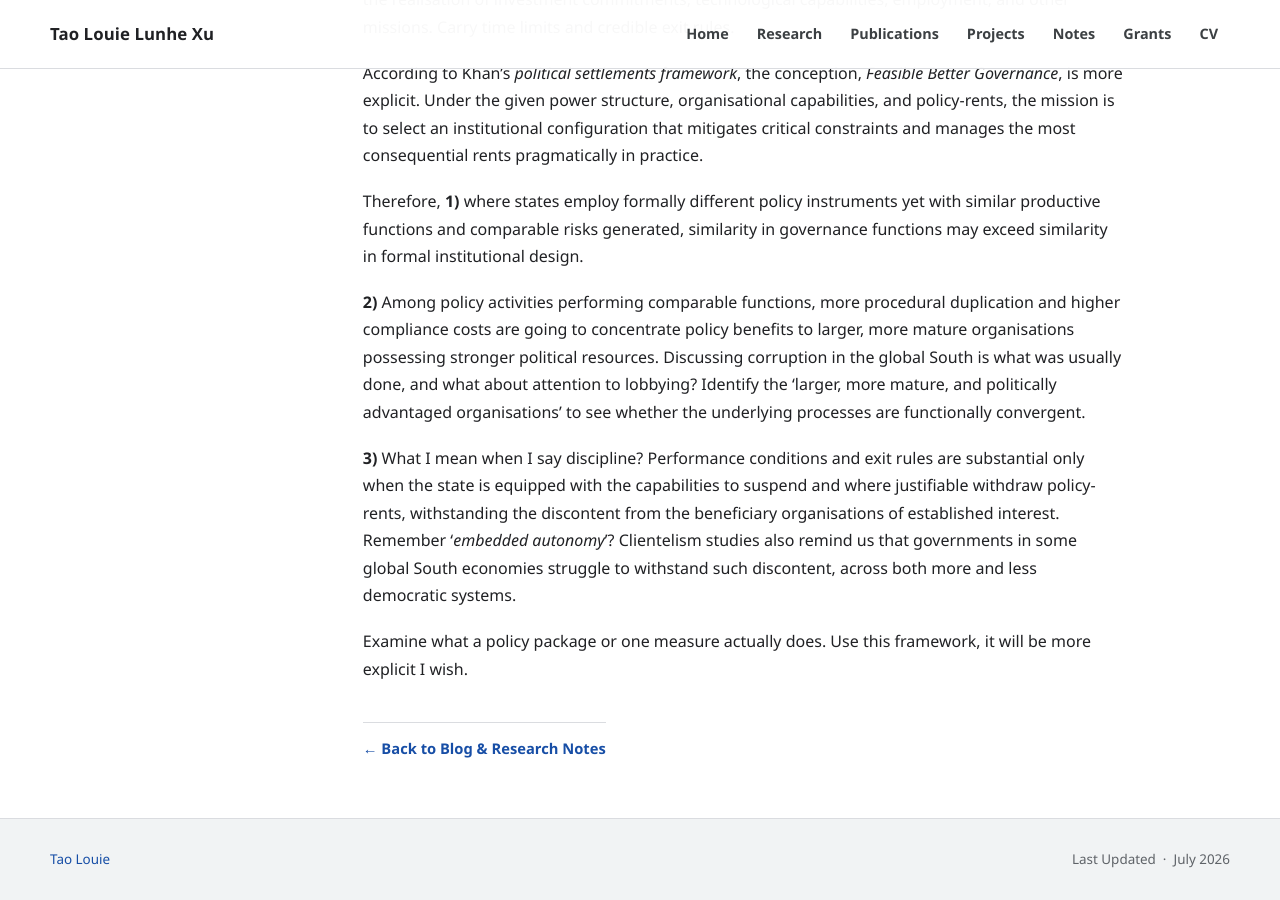
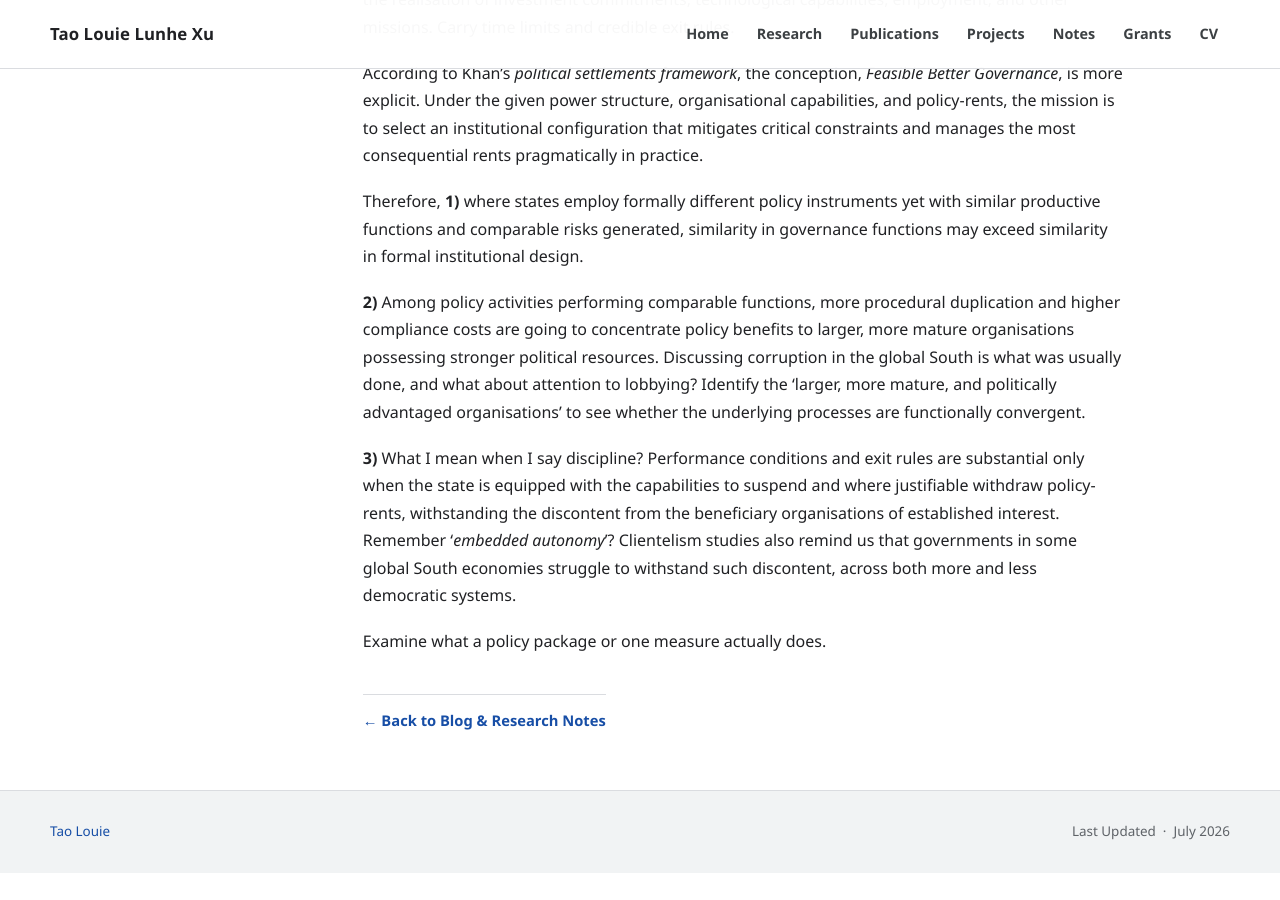
Before and after one commit to taocxu/taocxu.github.io, a Jekyll site: the page notes/on-developmental-governance-preview.html, which Jekyll copies as it is, in a window 1280 px wide and 900 px high, scrolled down 2501 px. Built offline with Jekyll 4.4.1, drawn with Linux system fonts in a browser that asks for light colours; after the commit the page ends 3374 px from its top, so only the background shows below that.

Commit message:
Remove final qualifying sentence from first note preview

```diff
--- a/notes/on-developmental-governance-preview.html
+++ b/notes/on-developmental-governance-preview.html
@@ -54,7 +54,7 @@
 <p>Therefore, <strong>1)</strong> where states employ formally different policy instruments yet with similar productive functions and comparable risks generated, similarity in governance functions may exceed similarity in formal institutional design.</p>
 <p><strong>2)</strong> Among policy activities performing comparable functions, more procedural duplication and higher compliance costs are going to concentrate policy benefits to larger, more mature organisations possessing stronger political resources. Discussing corruption in the global South is what was usually done, and what about attention to lobbying? Identify the ‘larger, more mature, and politically advantaged organisations’ to see whether the underlying processes are functionally convergent.</p>
 <p><strong>3)</strong> What I mean when I say discipline? Performance conditions and exit rules are substantial only when the state is equipped with the capabilities to suspend and where justifiable withdraw policy-rents, withstanding the discontent from the beneficiary organisations of established interest. Remember ‘<em>embedded autonomy</em>’? Clientelism studies also remind us that governments in some global South economies struggle to withstand such discontent, across both more and less democratic systems.</p>
-<p>Examine what a policy package or one measure actually does. Use this framework, it will be more explicit I wish.</p>
+<p>Examine what a policy package or one measure actually does.</p>
           </div>
           <a class="note-back-link" href="index-preview.html">← Back to Blog &amp; Research Notes</a>
         </article>
```
